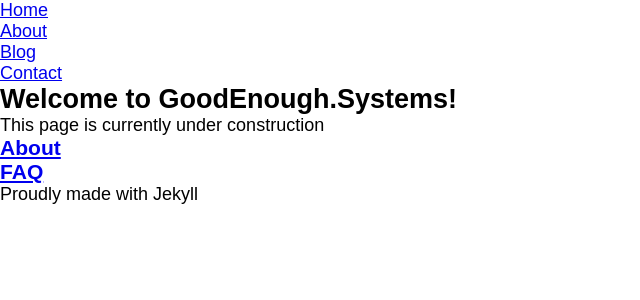
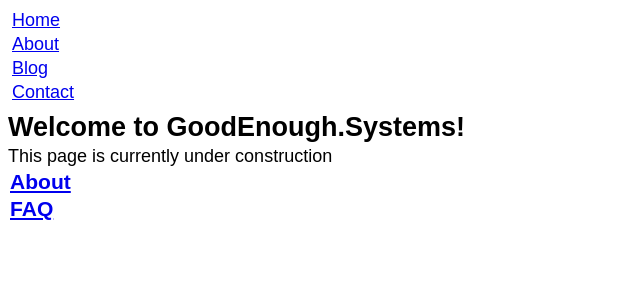
Before and after one commit to jaytomatic/jaytomatic.github.io, a Jekyll site: the page built from _pages/index.markdown, in a window 1280 px wide. Shown: the top 300 px of the page, without its empty margins (0-640 px from the left). Built offline with Jekyll 4.4.1, drawn with Linux system fonts in a browser that asks for light colours.

Commit message:
updated css

```diff
--- a/_layouts/default.html
+++ b/_layouts/default.html
@@ -19,7 +19,7 @@
         {{ content }}
     </main>
     <footer>
-        Proudly made with Jekyll
+
     </footer>
 </body>
 </html>
--- a/_sass/general.scss
+++ b/_sass/general/general.scss
@@ -1,8 +1,10 @@
 * {
     box-sizing: border-box;
-    margin: 0;
-    padding: 0;
+    margin: 1px;
+    padding: 1px;
   }
+
+
 
   body {
     font-size: 18px;
--- a/assets/styles/main.scss
+++ b/assets/styles/main.scss
@@ -1,4 +1,4 @@
 ---
 ---
 
-@import 'general';
+@import 'general/general';
```
Also changed, not shown: _pages/faq.md (+1 -1 lines).
